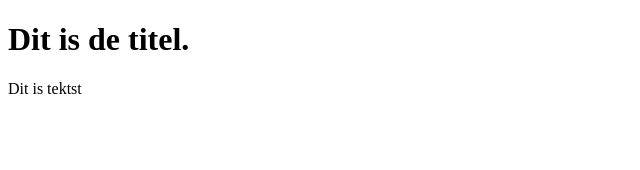
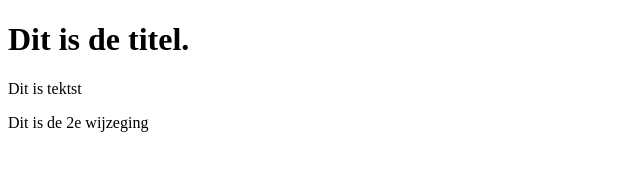
Before and after one commit to AnimeThai3/team_2_thibault, a plain HTML site: page nieuwProject/WebContent/index.html in a window 1280 px wide. Shown: the whole page, without its empty margins (0-640 px from the left). Drawn offline with Linux system fonts and the light colour scheme.

Commit message:
Dit is de tweede wijziging aan index.html

```diff
--- a/nieuwProject/WebContent/index.html
+++ b/nieuwProject/WebContent/index.html
@@ -8,6 +8,7 @@
 	<h1>Dit is de titel.</h1>
 	<article>
 		<p>Dit is tektst</p>
+		<p>Dit is de 2e wijzeging</p>
 	</article>
 </body>
 </html>
```
